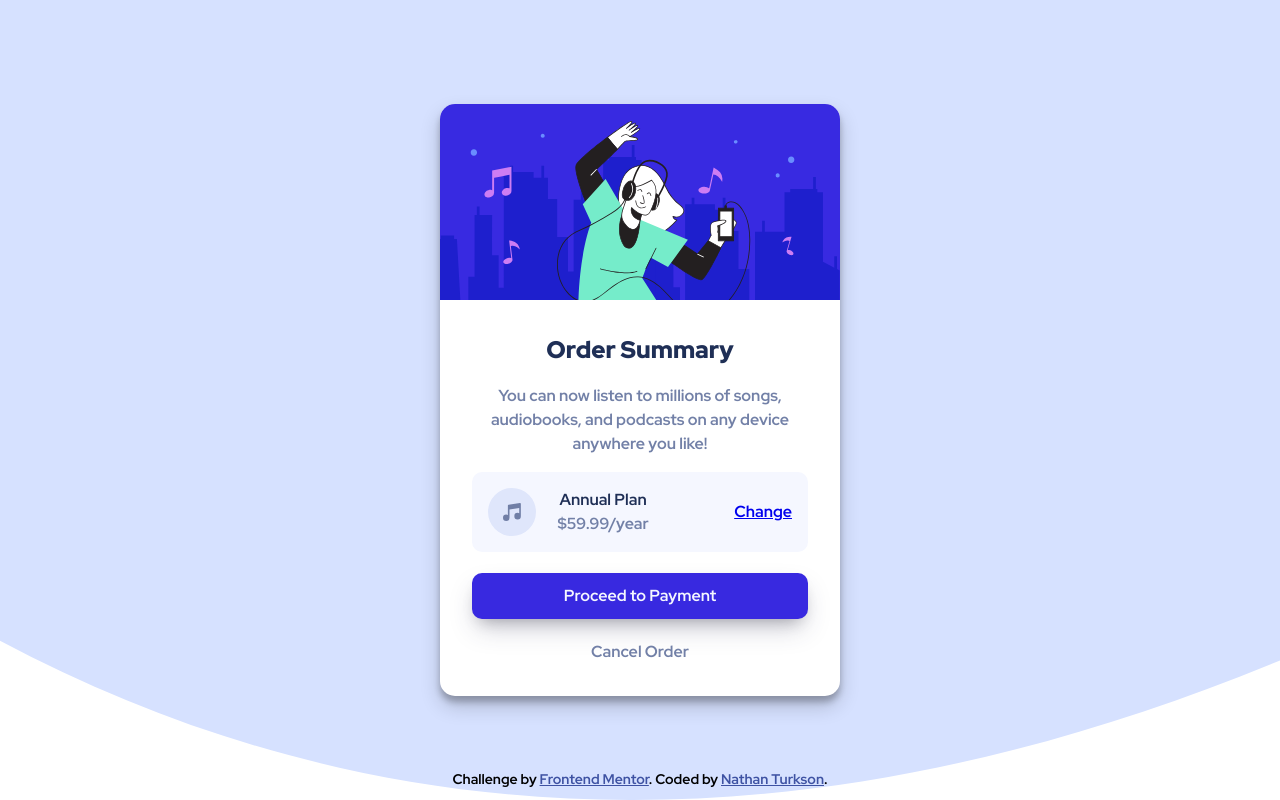
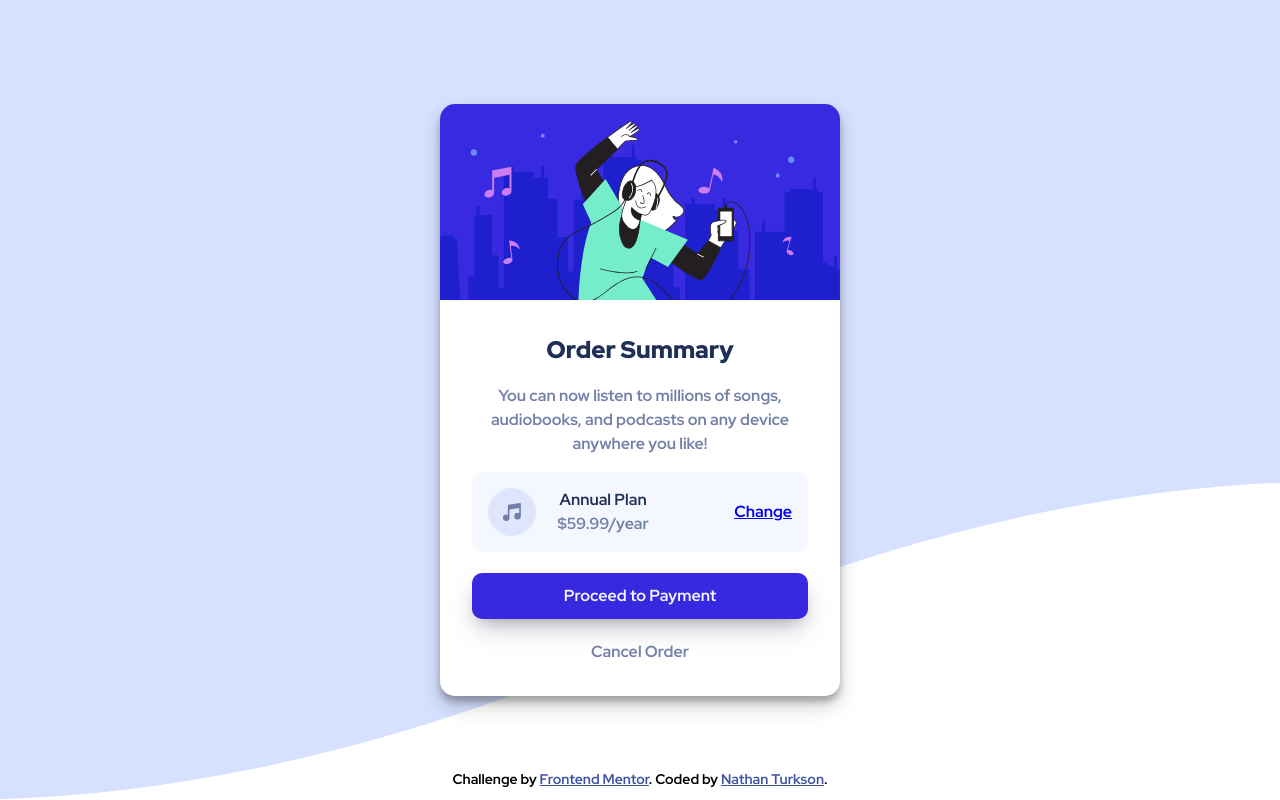
Before and after one commit to nathan-codes/order-summary-component-main, a plain HTML site: page index.html in a window 1280 px wide. Drawn offline with Linux system fonts and the light colour scheme.

Commit message:
Final changes

```diff
--- a/css/styles.css
+++ b/css/styles.css
@@ -207,7 +207,7 @@ a.cancel-order {
 @media(min-width:400px){
     body{
         background-image: url(/order-summary-component-main/images/pattern-background-desktop.svg);
-
-
+        background-position: center;
+        background-repeat: no-repeat, repeat;
     }
 }
```
